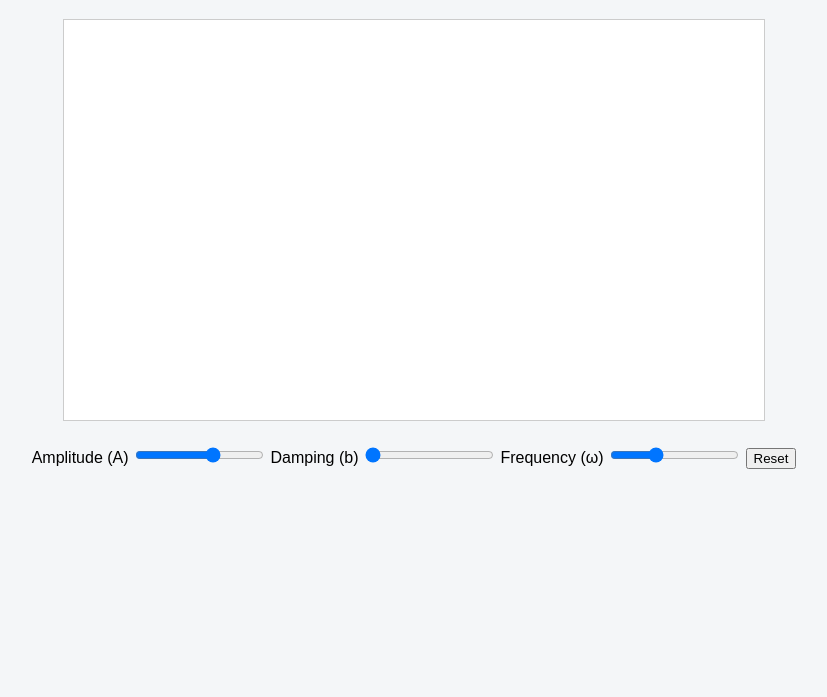
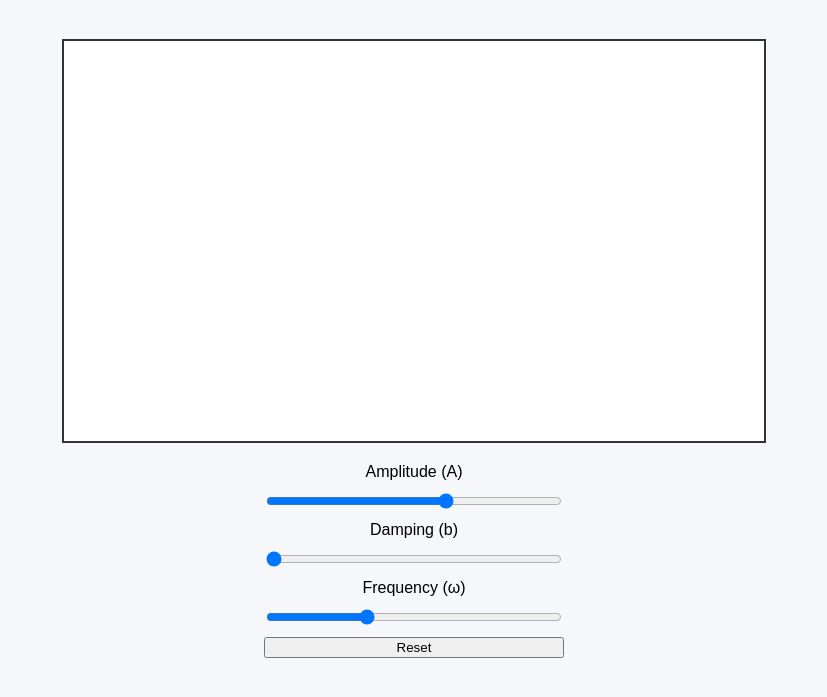
Before and after one commit to shreyaschittapragada-physics/shm-simulation, a plain HTML site: page index.html in a window 1280 px wide. Shown: the part 61-758 px from the top of the page, without its empty margins (226-1053 px from the left). Drawn offline with Linux system fonts and the light colour scheme.

Commit message:
Update style.css

```diff
--- a/style.css
+++ b/style.css
@@ -1,21 +1,24 @@
 body {
     font-family: Arial;
     text-align: center;
-    background: #f4f6f8;
+    background: #f5f7fa;
 }
 
-.container {
+.wrapper {
     display: flex;
     flex-direction: column;
     align-items: center;
-    gap: 20px;
 }
 
 canvas {
     background: white;
-    border: 1px solid #ccc;
+    border: 2px solid #333;
+    margin: 20px;
 }
 
 .controls {
-    margin-top: 20px;
+    display: flex;
+    flex-direction: column;
+    width: 300px;
+    gap: 10px;
 }
```
